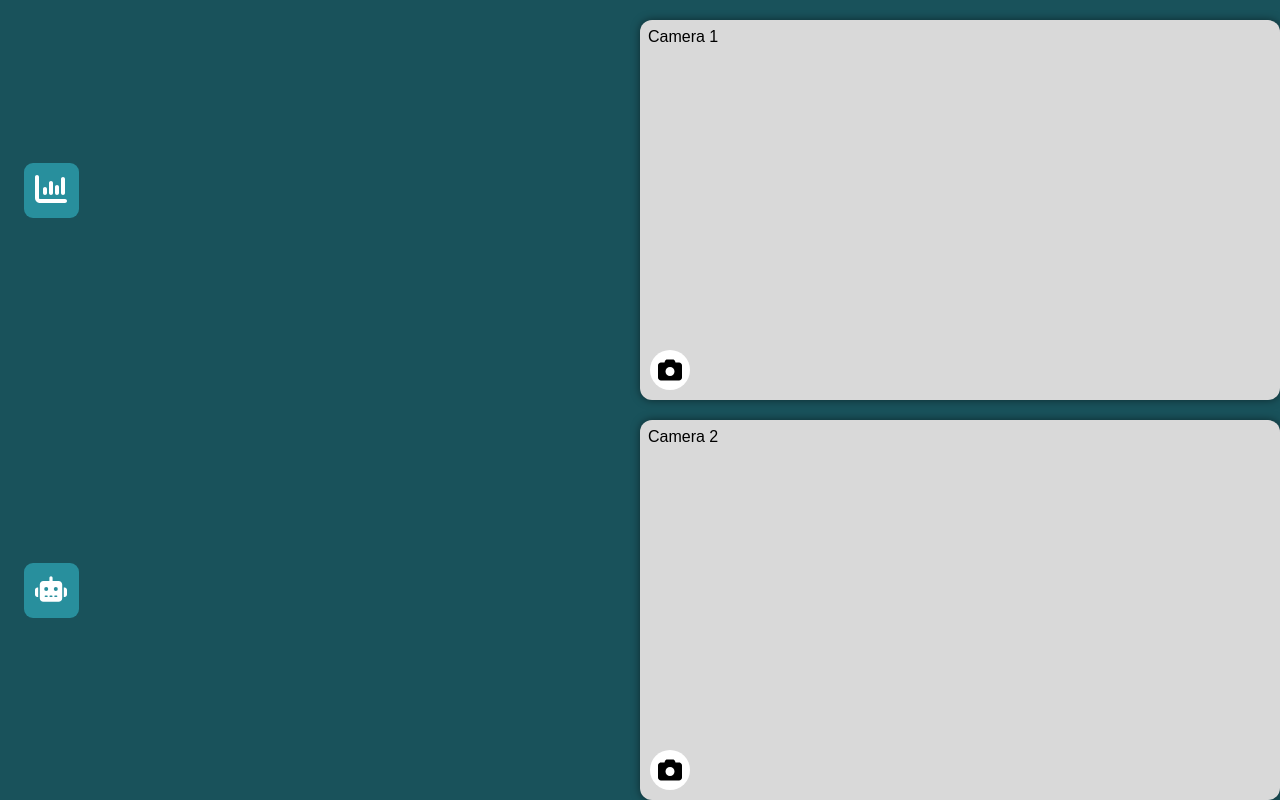
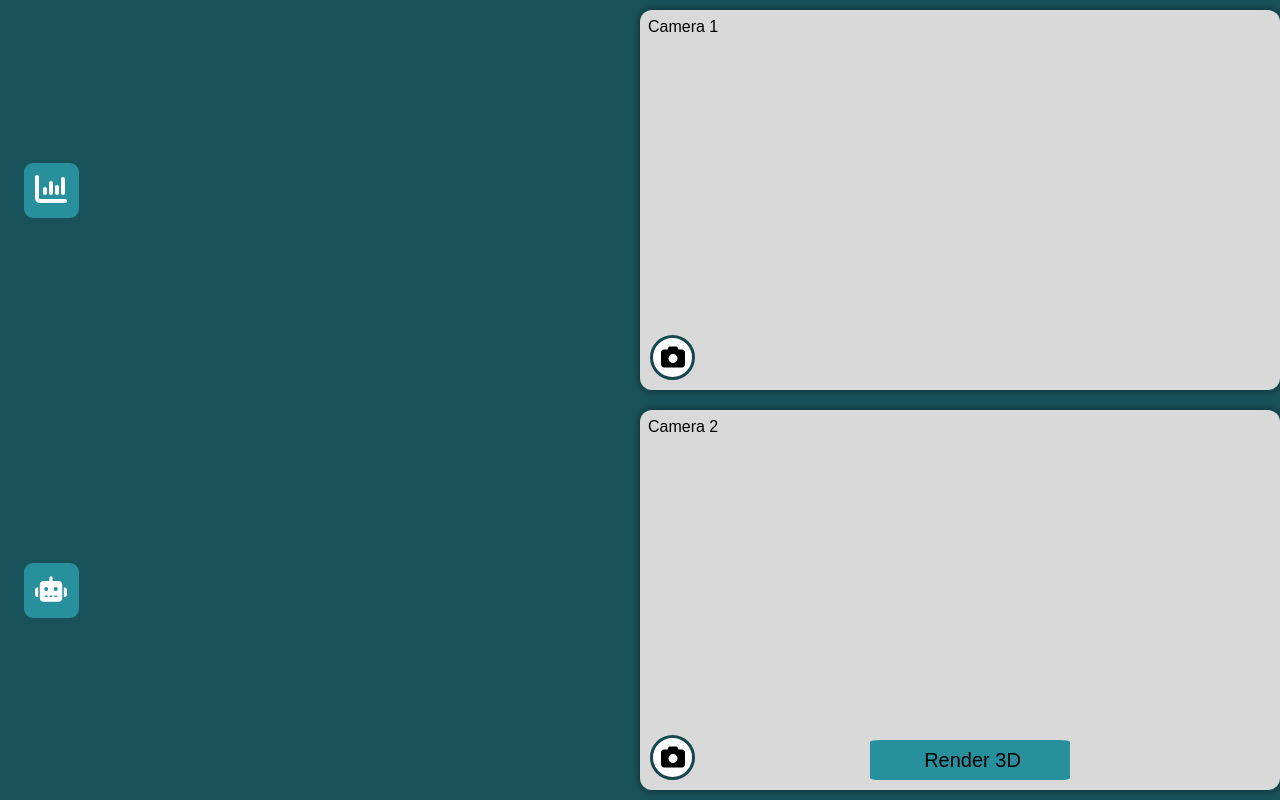
Before and after one commit to DulceBucio/TecXotic-Front-2024, a React (Create React App) app: page /copilot in a window 1280 px wide. Built offline with nearby package versions, Linux system fonts and the light colour scheme; no server answers; a web font is replaced by a local one.

Commit message:
Implemented Render3D button

```diff
--- a/public/index.html
+++ b/public/index.html
@@ -26,14 +26,10 @@
       work correctly both with client-side routing and a non-root public URL.
       Learn how to configure a non-root public URL by running `npm run build`.
     -->
-    <title>TECXOTIC 2023</title>
+    <title>TECXOTIC 2024</title>
   </head>
   <body>
-    <noscript>TECXOTIC 2023 FRONT-END MADE BY: ArmandoAV</noscript>
+    <noscript>TECXOTIC 2024 FRONT-END</noscript>
     <div id="root"></div>
-    <!--
-      Front-end made by ArmandoAV, for the Tecxotic 2023 event.
-
-    -->
   </body>
 </html>
--- a/src/Components/CopilotContainer/CopilotContainer.css
+++ b/src/Components/CopilotContainer/CopilotContainer.css
@@ -45,6 +45,7 @@
 
 .CameraContainer {
     position: relative;
+    bottom: 10px;
     display: flex;
     align-items: center;
     justify-content: center;
@@ -60,15 +61,12 @@
     position: absolute;
     bottom: 10px;
     left: 10px;
-    width: 40px;
-    height: 40px;
+    width: 45px;
+    height: 45px;
     border-radius: 50%;
     cursor: pointer;
     background-color: #fff;
-    border: none;
-    display: flex;
-    justify-content: center;
-    align-items: center;
+    border: 3px solid #17474E;
     outline: none;
 }
 
@@ -86,3 +84,27 @@
     height: 24px;
     color: #000;
 }
+
+.render-button {
+    position: absolute;
+    bottom: 10px;
+    right: 10px;
+    width: 200px;
+    height: 40px;
+    transform: translateX(-100%);
+    border-radius: 5%;
+    cursor: pointer;
+    background-color: #288F9D;
+    border: none;
+    outline: none;
+}
+
+.render-button:hover {
+    box-shadow: 0 0 10px #68D2E1;
+}
+
+.button-text {
+    font-size: 20px;
+    color: #000;
+    margin-left: 5px;
+}
--- a/src/Components/CopilotContainer/CopilotContainer.js
+++ b/src/Components/CopilotContainer/CopilotContainer.js
@@ -38,6 +38,9 @@ export default function CopilotContainer(){
                                 <SVG name="camera" style={{}} />
                             </button>
                             <Webcam ref={webcamRef2} height={340} width={600} screenshotFormat="image/png" />
+                            <button className="render-button">
+                                <span className="button-text">Render 3D</span>
+                            </button>
                         </div>
                     </div>
                 </div>
```
